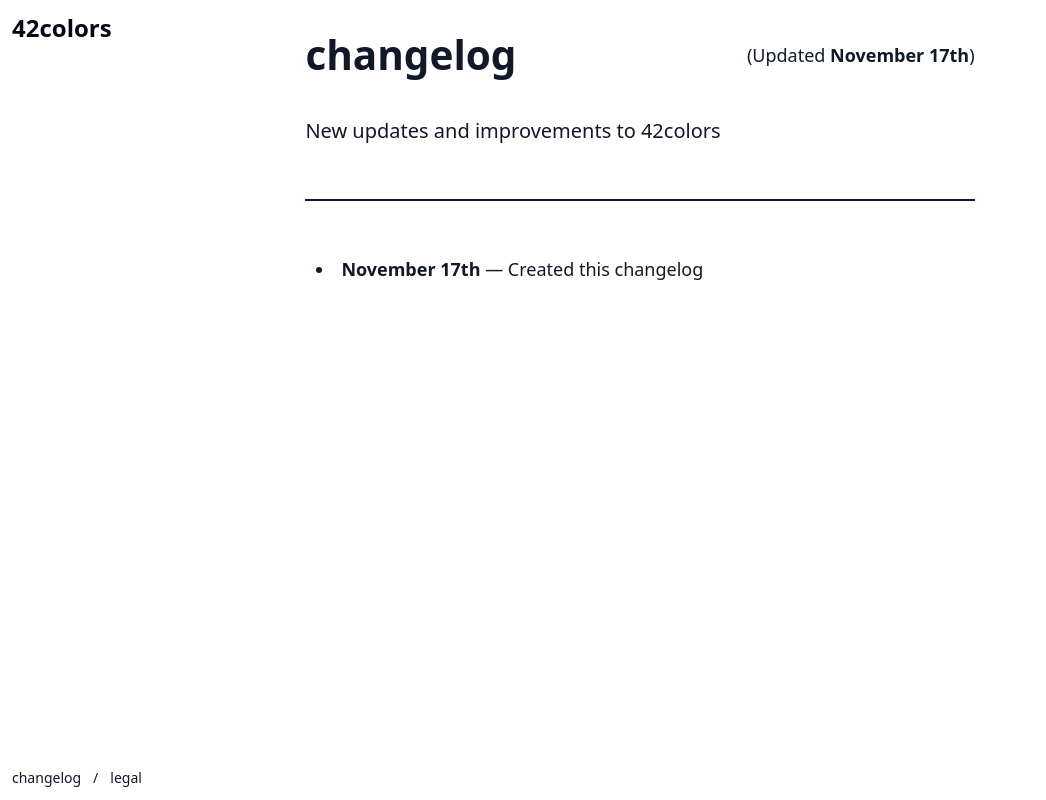
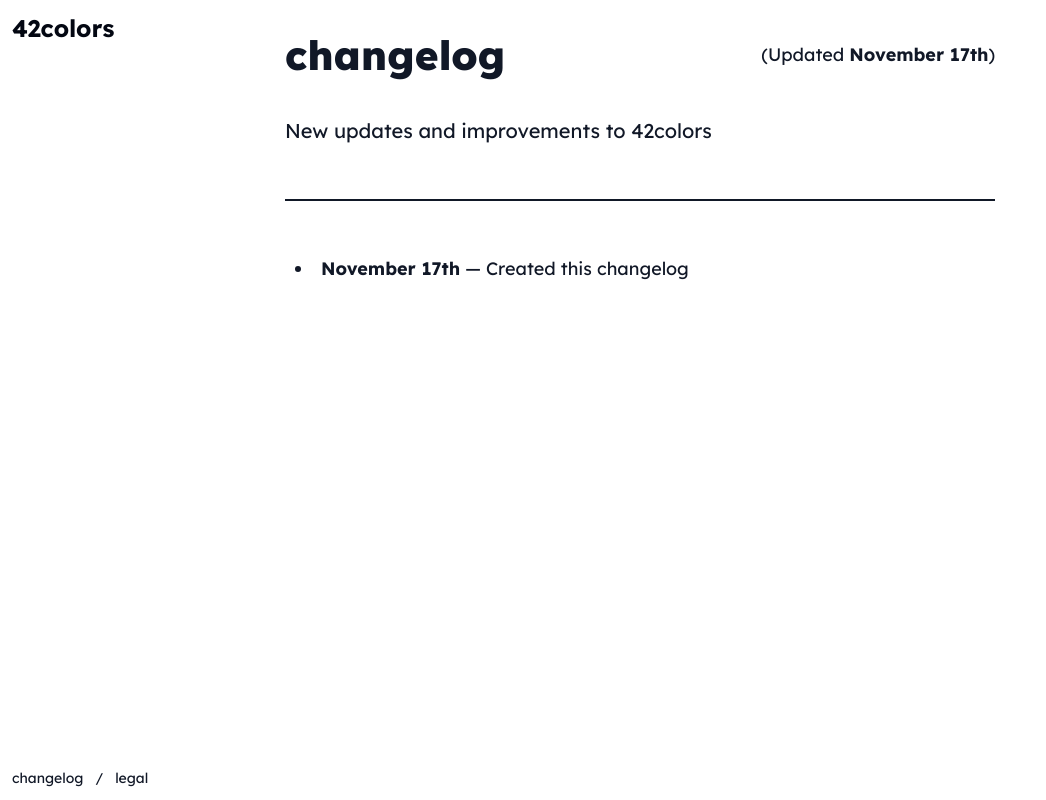
Before and after one commit to joshuawootonn/42colors, a Next.js app in the folder web/: page /changelog in a window 1280 px wide. Shown: the whole page, without its empty margins (0-1046 px from the left). Built offline with nearby package versions, Linux system fonts and the light colour scheme; no server answers.

Commit message:
feat: add lexand deca font and add it to tailwind

```diff
--- a/web/app/layout.tsx
+++ b/web/app/layout.tsx
@@ -1,15 +1,16 @@
 import type { Metadata } from "next";
 import localFont from "next/font/local";
+import { Lexend_Deca } from "next/font/google";
 import "./globals.css";
 import { Fathom } from "@/components/fathom";
 import { Footer } from "@/components/footer";
 import Link from "next/link";
 
-const geistSans = localFont({
-  src: "./fonts/GeistVF.woff",
-  variable: "--font-geist-sans",
-  weight: "100 900",
+const lexendDeca = Lexend_Deca({
+  variable: "--font-lexend-deca",
+  subsets: ["latin"],
 });
+
 const geistMono = localFont({
   src: "./fonts/GeistMonoVF.woff",
   variable: "--font-geist-mono",
@@ -29,7 +30,7 @@
   return (
     <html lang="en">
       <body
-        className={`${geistSans.variable} ${geistMono.variable} antialiased`}
+        className={`${lexendDeca.variable} ${geistMono.variable} antialiased font-sans`}
       >
         <div className="flex fixed top-3 left-3">
           <Link href="/">
--- a/web/tailwind.config.ts
+++ b/web/tailwind.config.ts
@@ -1,5 +1,6 @@
 import type { Config } from "tailwindcss";
 import typography from "@tailwindcss/typography";
+import defaultTheme from "tailwindcss/defaultTheme";
 
 export default {
   darkMode: ["class"],
@@ -10,54 +11,58 @@
   ],
   theme: {
     extend: {
+      fontFamily: {
+        sans: ["var(--font-lexend-deca)", ...defaultTheme.fontFamily.sans],
+        mono: ["var(--geist-mono)", ...defaultTheme.fontFamily.mono],
+      },
       colors: {
-  			background: 'hsl(var(--background))',
-  			foreground: 'hsl(var(--foreground))',
+        background: "hsl(var(--background))",
+        foreground: "hsl(var(--foreground))",
         card: {
-  				DEFAULT: 'hsl(var(--card))',
-  				foreground: 'hsl(var(--card-foreground))'
+          DEFAULT: "hsl(var(--card))",
+          foreground: "hsl(var(--card-foreground))",
         },
         popover: {
-  				DEFAULT: 'hsl(var(--popover))',
-  				foreground: 'hsl(var(--popover-foreground))'
+          DEFAULT: "hsl(var(--popover))",
+          foreground: "hsl(var(--popover-foreground))",
         },
         primary: {
-  				DEFAULT: 'hsl(var(--primary))',
-  				foreground: 'hsl(var(--primary-foreground))'
+          DEFAULT: "hsl(var(--primary))",
+          foreground: "hsl(var(--primary-foreground))",
         },
         secondary: {
-  				DEFAULT: 'hsl(var(--secondary))',
-  				foreground: 'hsl(var(--secondary-foreground))'
+          DEFAULT: "hsl(var(--secondary))",
+          foreground: "hsl(var(--secondary-foreground))",
         },
         muted: {
-  				DEFAULT: 'hsl(var(--muted))',
-  				foreground: 'hsl(var(--muted-foreground))'
+          DEFAULT: "hsl(var(--muted))",
+          foreground: "hsl(var(--muted-foreground))",
         },
         accent: {
-  				DEFAULT: 'hsl(var(--accent))',
-  				foreground: 'hsl(var(--accent-foreground))'
+          DEFAULT: "hsl(var(--accent))",
+          foreground: "hsl(var(--accent-foreground))",
         },
         destructive: {
-  				DEFAULT: 'hsl(var(--destructive))',
-  				foreground: 'hsl(var(--destructive-foreground))'
+          DEFAULT: "hsl(var(--destructive))",
+          foreground: "hsl(var(--destructive-foreground))",
         },
-  			border: 'hsl(var(--border))',
-  			input: 'hsl(var(--input))',
-  			ring: 'hsl(var(--ring))',
+        border: "hsl(var(--border))",
+        input: "hsl(var(--input))",
+        ring: "hsl(var(--ring))",
         chart: {
-  				'1': 'hsl(var(--chart-1))',
-  				'2': 'hsl(var(--chart-2))',
-  				'3': 'hsl(var(--chart-3))',
-  				'4': 'hsl(var(--chart-4))',
-  				'5': 'hsl(var(--chart-5))'
-  			}
+          "1": "hsl(var(--chart-1))",
+          "2": "hsl(var(--chart-2))",
+          "3": "hsl(var(--chart-3))",
+          "4": "hsl(var(--chart-4))",
+          "5": "hsl(var(--chart-5))",
+        },
       },
       borderRadius: {
-  			lg: 'var(--radius)',
-  			md: 'calc(var(--radius) - 2px)',
-  			sm: 'calc(var(--radius) - 4px)'
-  		}
-  	}
+        lg: "var(--radius)",
+        md: "calc(var(--radius) - 2px)",
+        sm: "calc(var(--radius) - 4px)",
+      },
+    },
   },
   plugins: [typography, require("tailwindcss-animate")],
 } satisfies Config;
```
Lines whose indentation alone changed are shown as unchanged.
